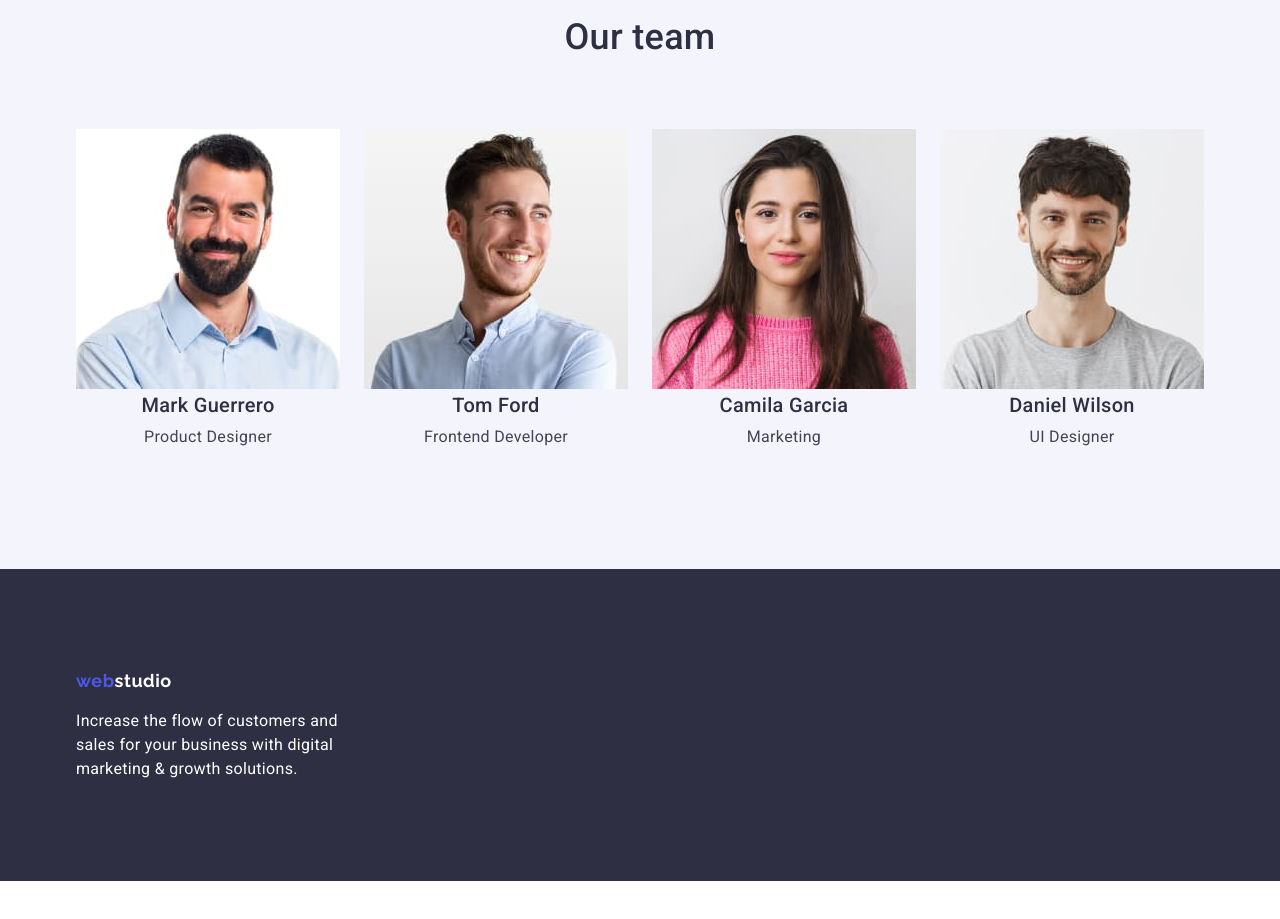
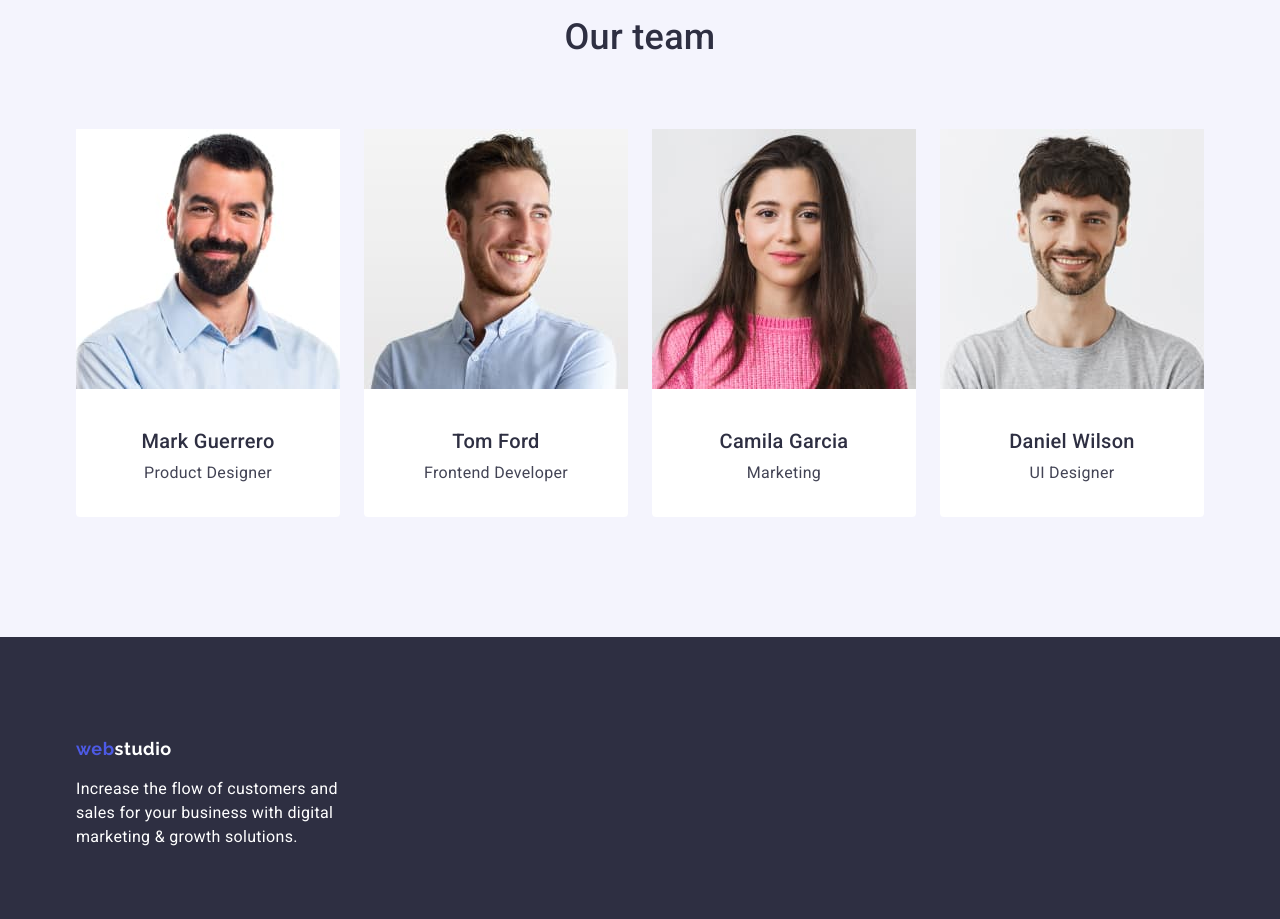
Before and after one commit to KseniaSenko/goit-markup-hw-03, a plain HTML site: page index.html in a window 1280 px wide. Shown: the part 1620-2539 px from the top of the page. Before the commit the page ends 2501 px from the top, so only its background shows below. Drawn offline with Linux system fonts and the light colour scheme.

Commit message:
Пофіксила баги

```diff
--- a/css/styles.css
+++ b/css/styles.css
@@ -205,11 +205,18 @@ body {
   flex-wrap: wrap;
   justify-content: center;
 }
+
+.team-link {
+  background-color: var(--white);
+  border-radius: 4px;
+}
+
 .team-link:not(:last-child) {
   margin-right: 24px;
 }
 .team-text {
   text-align: center;
+  padding: 36px 16px 32px;
 }
 
 /* --------- FOOTER ----- */
```
